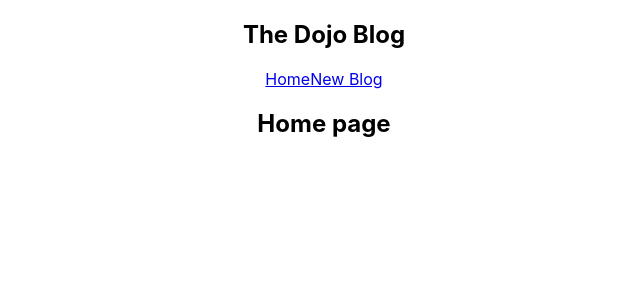
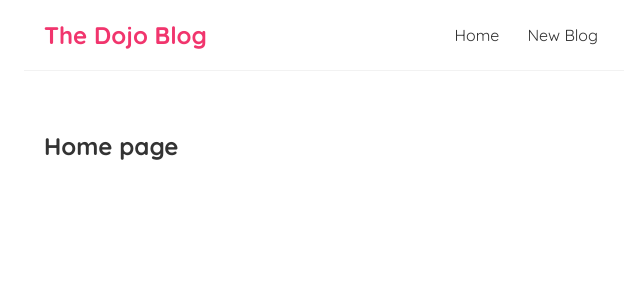
Before and after one commit to mostmojo/dojo-blog, a React (Create React App) app: page / in a window 1280 px wide. Shown: the top 300 px of the page, without its empty margins (316-956 px from the left). Built offline with nearby package versions, Linux system fonts and the light colour scheme.

Commit message:
Add navbar styles

```diff
--- a/src/App.css
+++ /dev/null
@@ -1,38 +0,0 @@
-.App {
-  text-align: center;
-}
-
-.App-logo {
-  height: 40vmin;
-  pointer-events: none;
-}
-
-@media (prefers-reduced-motion: no-preference) {
-  .App-logo {
-    animation: App-logo-spin infinite 20s linear;
-  }
-}
-
-.App-header {
-  background-color: #282c34;
-  min-height: 100vh;
-  display: flex;
-  flex-direction: column;
-  align-items: center;
-  justify-content: center;
-  font-size: calc(10px + 2vmin);
-  color: white;
-}
-
-.App-link {
-  color: #61dafb;
-}
-
-@keyframes App-logo-spin {
-  from {
-    transform: rotate(0deg);
-  }
-  to {
-    transform: rotate(360deg);
-  }
-}
--- a/src/App.js
+++ b/src/App.js
@@ -1,4 +1,3 @@
-import './App.css';
 import Navbar from './Navbar';
 import Home from './Home';
 
--- a/src/index.css
+++ b/src/index.css
@@ -1,13 +1,37 @@
-body {
+@import url('https://fonts.googleapis.com/css2?family=Quicksand:wght@300;400;500;600;700&display=swap');
+
+/* base styles */
+* {
   margin: 0;
-  font-family: -apple-system, BlinkMacSystemFont, 'Segoe UI', 'Roboto', 'Oxygen',
-    'Ubuntu', 'Cantarell', 'Fira Sans', 'Droid Sans', 'Helvetica Neue',
-    sans-serif;
-  -webkit-font-smoothing: antialiased;
-  -moz-osx-font-smoothing: grayscale;
+  font-family: "Quicksand";
+  color: #333;
+  padding: 0;
+  box-sizing: border-box;
 }
-
-code {
-  font-family: source-code-pro, Menlo, Monaco, Consolas, 'Courier New',
-    monospace;
+.navbar {
+  padding: 20px;
+  display: flex;
+  align-items: center;
+  max-width: 600px;
+  margin: 0 auto;
+  border-bottom: 1px solid #f2f2f2;
 }
+.navbar h1 {
+  color: #f1356d;
+}
+.navbar .links {
+  margin-left: auto;
+}
+.navbar a {
+  margin-left: 16px;
+  text-decoration: none;
+  padding: 6px;
+}
+.navbar a:hover {
+  color: #f1356d;
+}
+.content {
+  max-width: 600px;
+  margin: 40px auto;
+  padding: 20px;
+}
```
Also changed, not shown: 1 other file (tests, documents, lock files or other folders).
